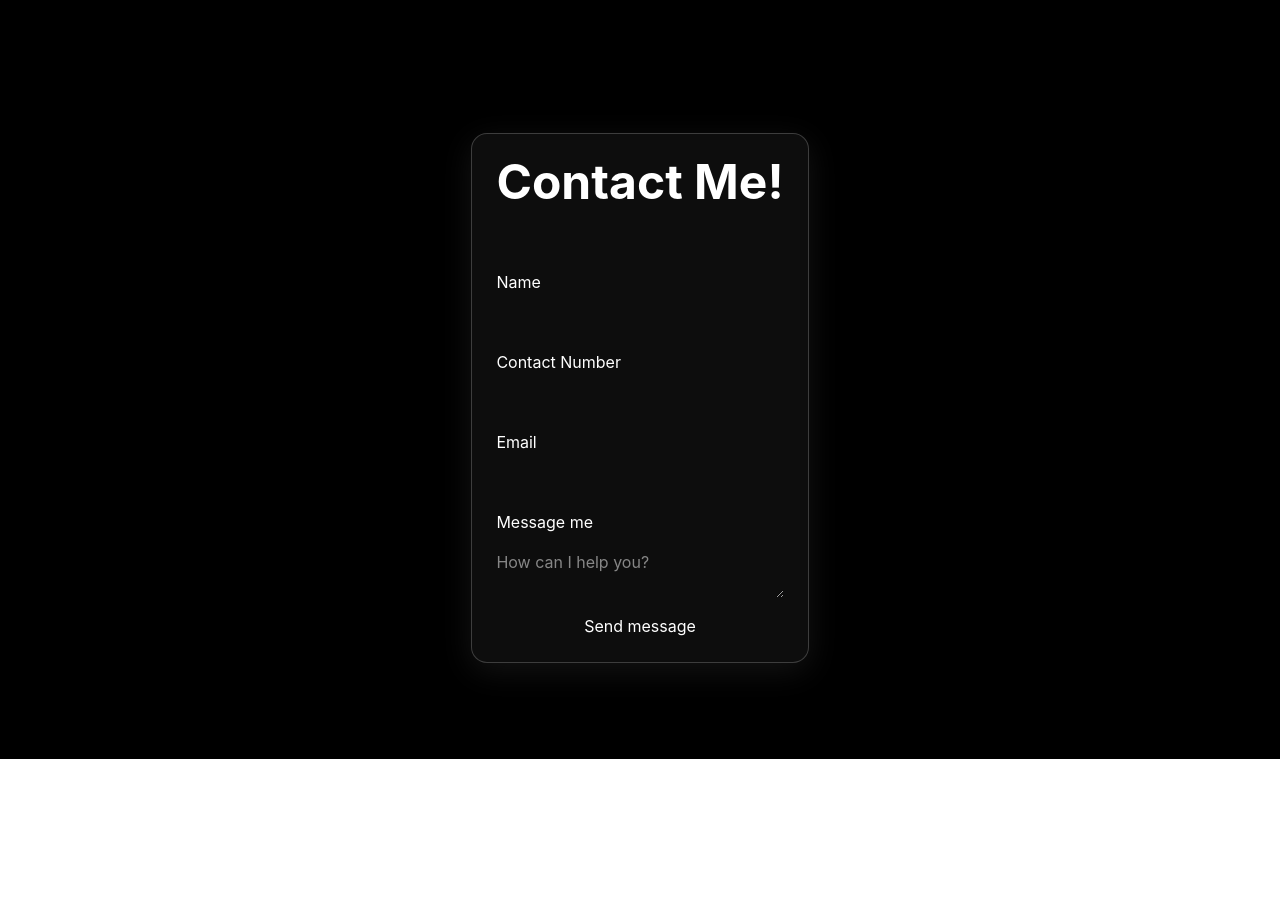
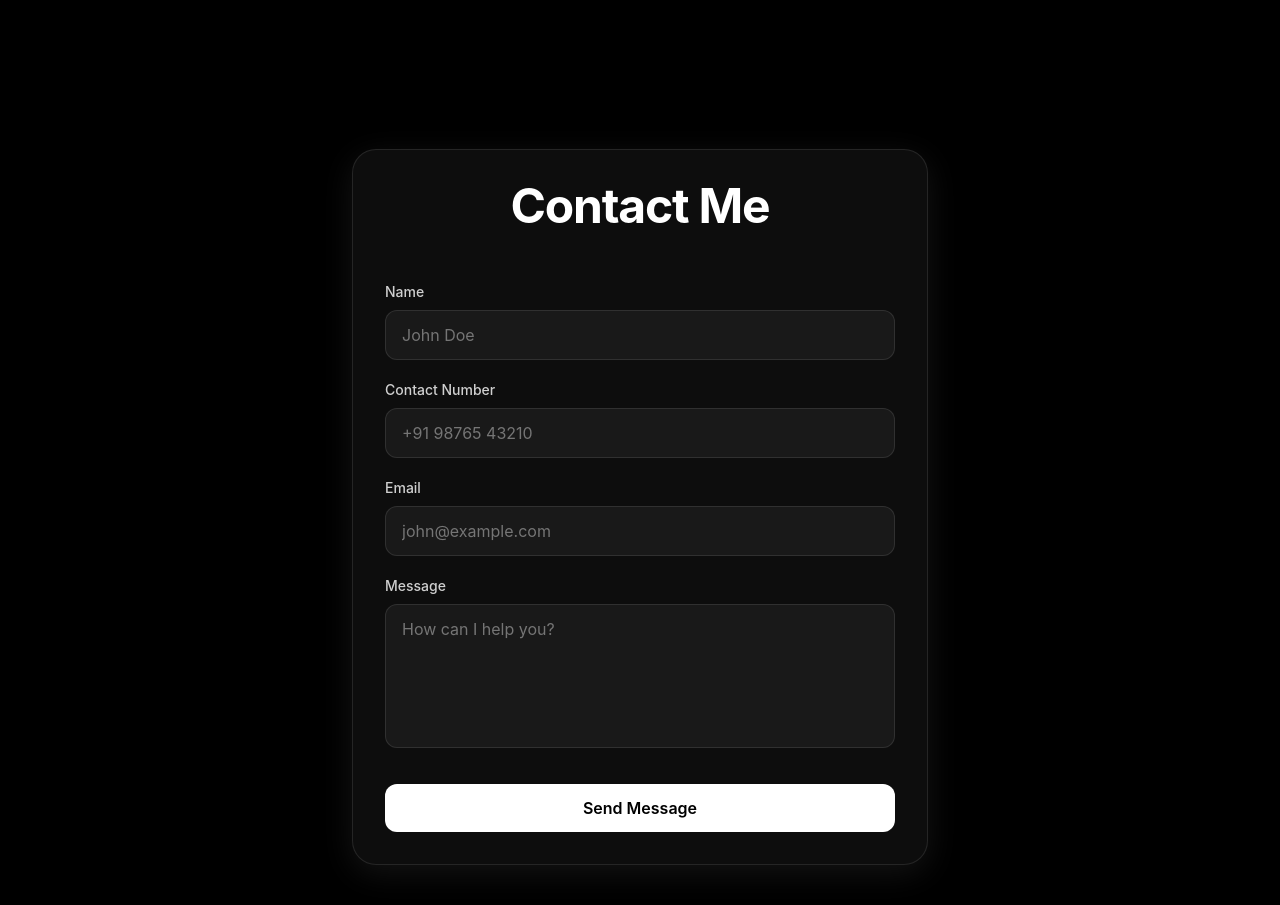
Before and after one commit to krutarth-pipaliya-simform/practical-3-portfolio, a React (Vite) app: page / in a window 1280 px wide. Shown: the part 2820-3725 px from the top of the page. Before the commit the page ends 3579 px from the top, so only its background shows below. Built offline with nearby package versions, Linux system fonts and the light colour scheme.

Commit message:
feat: give better styles using GPT

```diff
--- a/src/components/Main/Contact/ContactSection.tsx
+++ b/src/components/Main/Contact/ContactSection.tsx
@@ -26,46 +26,77 @@ export const ContactSection = ({ ref }: RefProps) => {
     };
 
     return (
-        <section className="text-white flex flex-col pt-20 px-6 py-24" ref={ref}>
+        <section className="relative flex flex-col px-6 py-24 text-white" ref={ref}>
             <form
                 onSubmit={handleSubmit}
-                className="self-center flex flex-col gap-4 rounded-2xl border border-white/20 bg-white/5 p-6 backdrop-blur-xl shadow-[0_8px_32px_rgba(255,255,255,0.08)] transition-all duration-300 hover:-translate-y-2 hover:border-white/40 hover:bg-white/10 hover:shadow-[0_12px_40px_rgba(255,255,255,0.15)]"
+                className="relative mx-auto flex w-full max-w-xl flex-col gap-5 rounded-3xl border border-white/10 bg-white/5 p-8 backdrop-blur-xl shadow-[0_8px_32px_rgba(255,255,255,0.08)] transition-all duration-300 hover:border-white/20 hover:shadow-[0_12px_40px_rgba(255,255,255,0.12)]"
             >
-                <h2 className="mx-auto mb-12 text-5xl font-bold text-white">Contact Me!</h2>
-                <label htmlFor="name">Name</label>
+                <h2 className="mb-8 text-center text-5xl font-bold tracking-tight">Contact Me</h2>
+
+                <div className="flex flex-col gap-2">
+                    <label htmlFor="name" className="text-sm font-medium text-white/80">
+                        Name
+                    </label>
                     <input
                         id="name"
                         name="name"
                         type="text"
+                        placeholder="John Doe"
                         value={name}
                         onChange={(e) => setName(e.target.value)}
+                        className="rounded-xl border border-white/10 bg-white/5 px-4 py-3 text-white outline-none transition-all duration-300 placeholder:text-white/40 focus:border-white/40 focus:bg-white/10"
                     />
-                <label htmlFor="contact-number">Contact Number</label>
+                </div>
+
+                <div className="flex flex-col gap-2">
+                    <label htmlFor="contact-number" className="text-sm font-medium text-white/80">
+                        Contact Number
+                    </label>
                     <input
                         id="contact-number"
                         name="contact-number"
                         type="tel"
+                        placeholder="+91 98765 43210"
                         value={contactNumber}
                         onChange={(e) => setContactNumber(e.target.value)}
+                        className="rounded-xl border border-white/10 bg-white/5 px-4 py-3 text-white outline-none transition-all duration-300 placeholder:text-white/40 focus:border-white/40 focus:bg-white/10"
                     />
-                <label htmlFor="email">Email</label>
+                </div>
+
+                <div className="flex flex-col gap-2">
+                    <label htmlFor="email" className="text-sm font-medium text-white/80">
+                        Email
+                    </label>
                     <input
                         id="email"
                         name="email"
                         type="email"
+                        placeholder="john@example.com"
                         value={email}
                         onChange={(e) => setEmail(e.target.value)}
+                        className="rounded-xl border border-white/10 bg-white/5 px-4 py-3 text-white outline-none transition-all duration-300 placeholder:text-white/40 focus:border-white/40 focus:bg-white/10"
                     />
-                <label htmlFor="message">Message me</label>
+                </div>
+
+                <div className="flex flex-col gap-2">
+                    <label htmlFor="message" className="text-sm font-medium text-white/80">
+                        Message
+                    </label>
                     <textarea
                         id="message"
                         name="message"
                         placeholder="How can I help you?"
                         value={message}
                         onChange={(e) => setMessage(e.target.value)}
+                        className="min-h-36 resize-none rounded-xl border border-white/10 bg-white/5 px-4 py-3 text-white outline-none transition-all duration-300 placeholder:text-white/40 focus:border-white/40 focus:bg-white/10"
                     />
-                <button className="cursor-pointer" type="submit">
-                    Send message
+                </div>
+
+                <button
+                    type="submit"
+                    className="mt-4 cursor-pointer rounded-xl bg-white px-6 py-3 font-semibold text-black transition-all duration-300 hover:scale-[1.02] hover:bg-white/90 active:scale-[0.98]"
+                >
+                    Send Message
                 </button>
             </form>
         </section>
```
Lines whose indentation alone changed are shown as unchanged.
